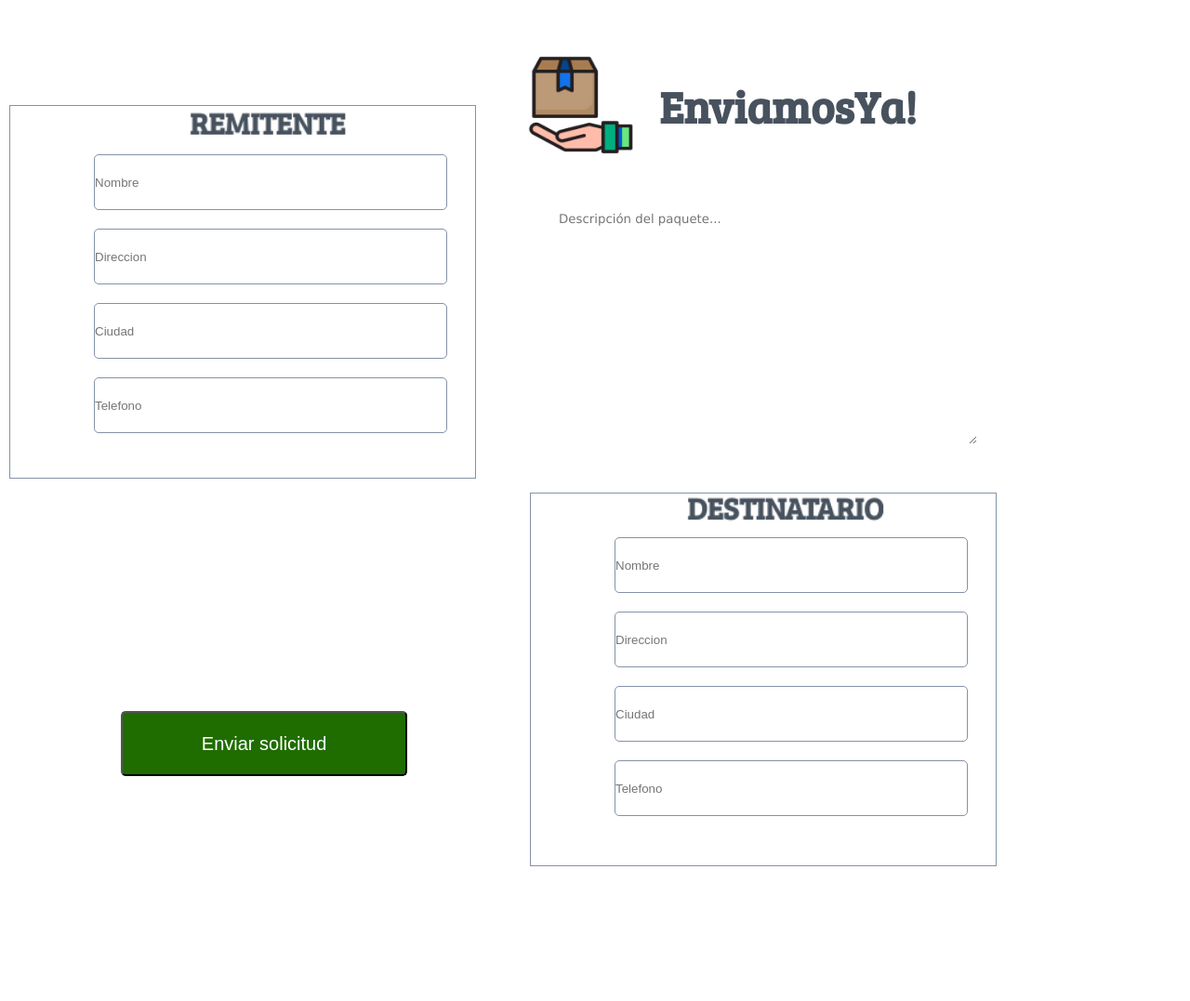
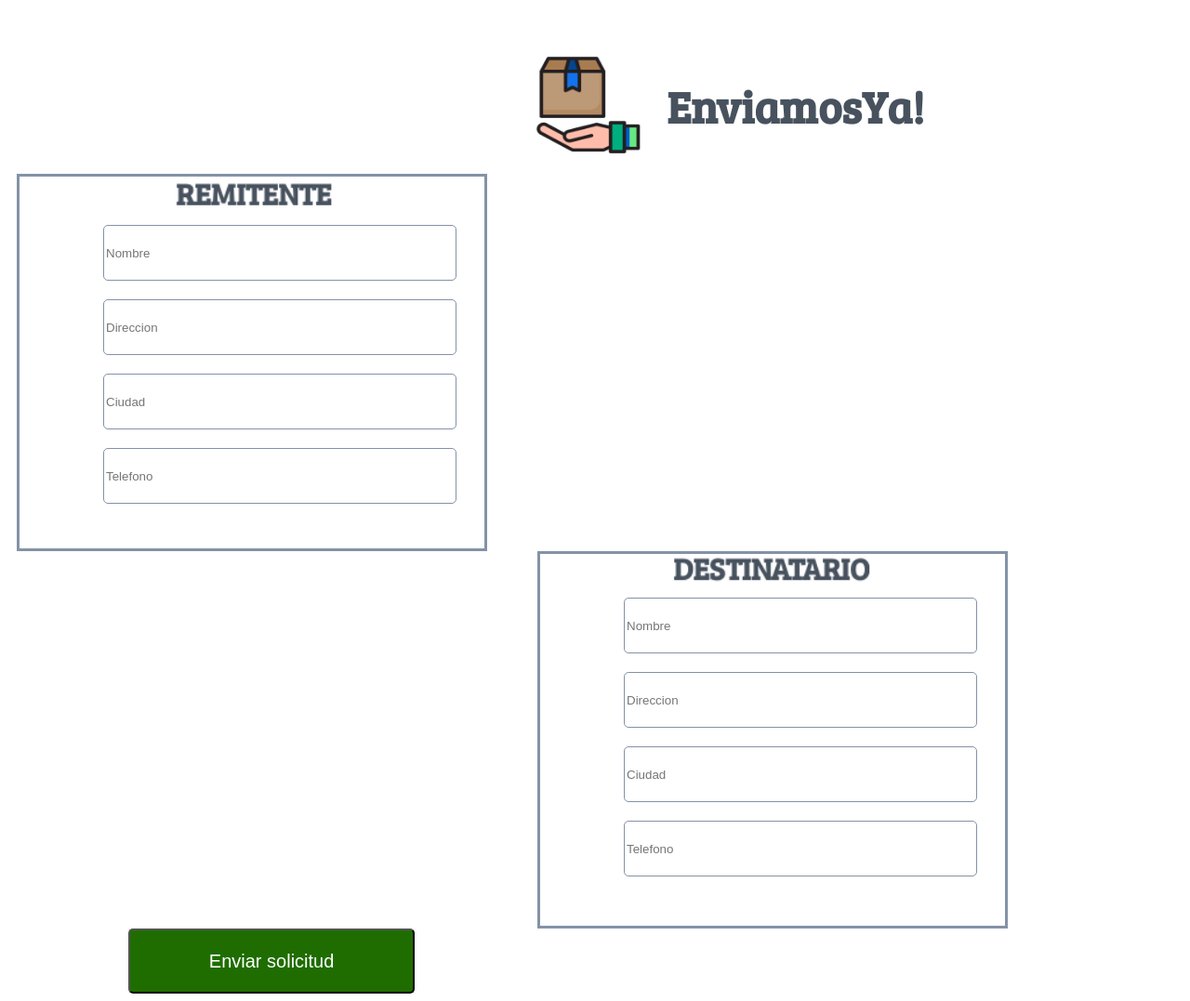
Before and after one commit to MrM0ra/DeliverySystem, a Flask app: page /order_request/ in a window 1280 px wide. Shown: the whole page at 93% size. Before the commit the page ends 932 px from the top, so only its background shows below. Run offline with Flask 2, Linux system fonts and the light colour scheme.

Commit message:
orderRequest window updates, html and css fixed

```diff
--- a/Frontend/Main.py
+++ b/Frontend/Main.py
@@ -38,17 +38,17 @@ class Main:
 				return redirect(url_for("order_request"))
 			elif request.form["watch_past_request"] and request.method == "POST":
 				return redirect(url_for("order_request"))
-
-		return render_template("userInterface.html")
+		else:
+			return render_template("userInterface.html")
 
 
 	@app.route("/order_request/", methods=["POST", "GET"])
 	def order_request():
 		if request.method=="POST":
-			if request.form["crearSolicitud"]:
-				return render_template("orderRequest.html")
-
-		return render_template("orderRequest.html")
+			return redirect(url_for("dashboard"))
+			flash("Orden efectuada correctamente")
+		else:
+			return render_template("orderRequest.html")
 
 
 	if __name__ == "__main__":
--- /dev/null
+++ b/Frontend/static/style/orderRequest-style.css
@@ -0,0 +1,44 @@
+#logo{
+
+}
+#remitent{
+	text-align: center;
+	margin-left: 10px;
+	width: 500px;
+	height: 400px;
+	border: 3px solid #8492A6;
+}
+#destinatario{
+	border: 3px solid #8492A6;
+	text-align: center;
+	margin-left: 570px;
+	width: 500px;
+	height: 400px;
+}
+#photo{
+	margin-top: 45px;
+	margin-left: 550px;
+	width: fit-content;
+}
+#send{
+	width: 308.2px;
+  	height: 70px;
+	background-color: #1F6D00;
+	border-radius: 5px;
+	color: white;
+	margin-left: 130px;
+	font-size:20px;
+	padding: 8px;
+}
+
+input[type=text]{
+	width: 380px;
+	height: 60px;
+	margin: 10px;
+	margin-left: 70px;
+	border: 1px solid #8492A6;
+	border-radius: 5px;
+	box-sizing: border-box;
+	outline: none;
+
+}
--- a/Frontend/static/style/orderRequest_style.css
+++ /dev/null
@@ -1,74 +0,0 @@
-*{
-
-	margin:0px;
-	padding:0px;
-}
-div#general{
-	margin: auto;
-	margin-top: 40px;
-    margin-left: 0px;
-	width: 200px;
-    height: 550px;
-
-}
-div#photo{
-
-	margin-top: 45px;
-	margin-left: 550px;
-	width: fit-content;
-
-}
-textarea{
-
-	background-color: #FFFFFF;
-	border-radius: 0px;
-	border-color: white;
-	width: 450px;
-	height: 250px;
-	margin-top: 40px;
-	margin-left: 600px;
-	font-family: 'Lucida Sans';
-}
-div#remitent{
-	text-align: center;
-	margin-top: -370px;
-	margin-left: 10px;
-	width: 500px;
-	height: 400px;
-	border: 1px solid #8492A6;
-
-
-}
-div#destinatario{
-	border: 1px solid #8492A6;
-	text-align: center;
-	margin-top: -305px;
-	margin-left: 570px;
-	width: 500px;
-	height: 400px;
-}
-
-
-input[type=text]{
-	width: 380px;
-	height: 60px;
-	margin: 10px;
-	margin-left: 70px;
-	border: 1px solid #8492A6;
-	border-radius: 5px;
-	box-sizing: border-box;
-	outline: none;
-
-}
-
-input#send{
-	width: 308.2px;
-  	height: 70px;
-	background-color: #1F6D00;
-	border-radius: 5px;
-	color: white;
-	margin-top: 250px;
-	margin-left: 130px;
-	font-size:20px;
-	padding: 8px;
-}
--- a/Frontend/templates/index.html
+++ b/Frontend/templates/index.html
@@ -1,7 +1,7 @@
 <!DOCTYPE html>
 <html>
 <head>
-	<link  rel="icon"   href="{{ url_for('static', filename='imgs/icon_1.png') }}" type="image/png" />
+	<link  rel="icon" href="{{ url_for('static', filename='imgs/icon_1.png') }}" type="image/png" />
 	<meta lang="es">
 	<meta charset="utf-8">
 	<title>{% block title %}{% endblock %}</title>
--- a/Frontend/templates/orderRequest.html
+++ b/Frontend/templates/orderRequest.html
@@ -3,34 +3,29 @@
     Solicitar pedido
 {% endblock %}
 {% block style%}
-    <link rel="stylesheet" type="text/css" href="{{ url_for('static', filename='style/orderRequest_style.css') }}"/>
+    <link rel="stylesheet" type="text/css" href="{{ url_for('static', filename='style/orderRequest-style.css') }}"/>
 {% endblock %}
 {% block script %}
 {% endblock %}
 {% block content %}
-    <div id="general">
-        <div id= "photo">
-            <img src="{{ url_for('static', filename='imgs/Enviamos_with_icon.PNG') }}">
+    <div id= "photo">
+        <img src="{{ url_for('static', filename='imgs/Enviamos_with_icon.PNG') }}">
+    </div>
+    <form id="request-form" class="submition-form" action="#" method="post">
+        <div id="remitent">
+            <img id="logo" src="{{ url_for('static', filename='imgs/remitente.PNG') }}" >
+            <input type="text" name="name" id="tx_Ruser" class="input1" placeholder="Nombre" required>
+            <input type="text" name="adress" id="tx_Raddress" class="input1" placeholder="Direccion" required>
+            <input type="text" name="city" id="tx_Rcity" class="input1" placeholder="Ciudad" required>
+            <input type="text" name="phone" id="tx_Rnumber" class="input1" placeholder="Telefono" required>
         </div>
-        <textarea name="Descripcion" rows="8" cols="5" placeholder="Descripción del paquete..."></textarea>
-        <div id="remitent">
-            <form>
-                <img id="logoR" src="{{ url_for('static', filename='imgs/remitente.PNG') }}" style="margin-left:50px;" >
-                <input type="text" name="name" id="tx_Ruser" class="input1" placeholder="Nombre">
-                <input type="text" name="adress" id="tx_Raddress" class="input1" placeholder="Direccion">
-                <input type="text" name="city" id="tx_Rcity" class="input1" placeholder="Ciudad">
-                <input type="text" name="phone" id="tx_Rnumber" class="input1" placeholder="Telefono">
-            </form>
+        <div id="destinatario">
+            <img id="logo" src="{{ url_for('static', filename='imgs/destinatario.PNG') }}">
+            <input type="text" name="nname" id="tx_Duser" class="input1" placeholder="Nombre" required>
+            <input type="text" name="adress" id="tx_Daddress" class="input1" placeholder="Direccion" required>
+            <input type="text" name="city" id="tx_Dcity" class="input1" placeholder="Ciudad" required>
+            <input type="text" name="phone" id="tx_Dnumber" class="input1" placeholder="Telefono" required>
         </div>
-        <input type="submit" id="send" onclick="alert('Esto es una simulación')" value="Enviar solicitud">
-        <div id="destinatario">
-            <form>
-                <img id="logoD" src="{{ url_for('static', filename='imgs/destinatario.PNG') }}" style="margin-left:50px;">
-                <input type="text" name="nname" id="tx_Duser" class="input1" placeholder="Nombre">
-                <input type="text" name="adress" id="tx_Daddress" class="input1" placeholder="Direccion">
-                <input type="text" name="city" id="tx_Dcity" class="input1" placeholder="Ciudad">
-                <input type="text" name="phone" id="tx_Dnumber" class="input1" placeholder="Telefono">
-            </form>
-        </div>
-    </div>
+        <input type="submit" id="send" value="Enviar solicitud" required>
+    </form>
 {% endblock %}
```
Also changed, not shown: tests/test_front_end_Chrome.py (+1 -1 lines).
